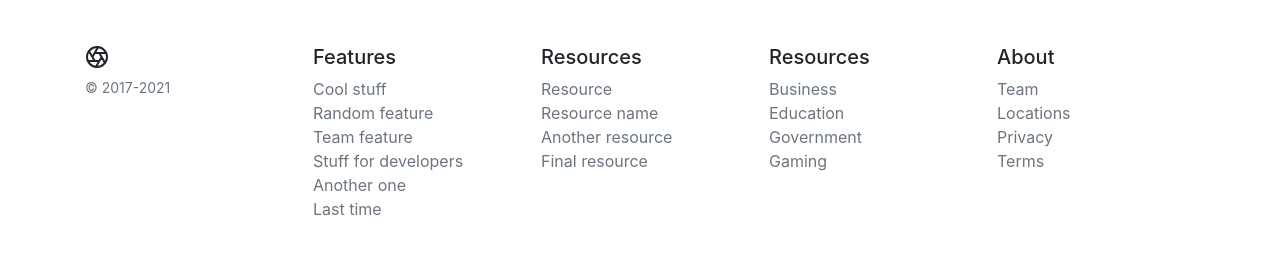
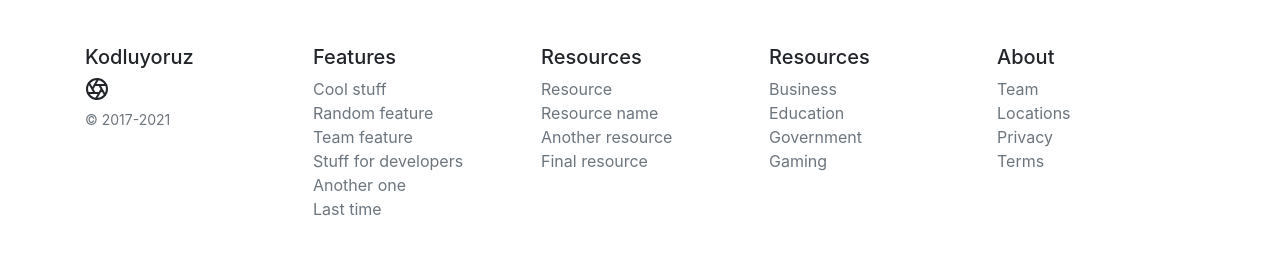
Before and after one commit to esrayildiizz/PatikaKamp, a plain HTML site: page Bootstrap/index..html in a window 1280 px wide. Shown: the part 1598-1851 px from the top of the page. Drawn offline with nearby package versions, Linux system fonts and the light colour scheme.

Commit message:
Son olarak footer eklendi ve web sitesi hazir.

```diff
--- a/Bootstrap/index..html
+++ b/Bootstrap/index..html
@@ -230,6 +230,7 @@
 <footer class="container py-5">
     <div class="row">
       <div class="col-12 col-md">
+        <h5> Kodluyoruz</h5>
         <svg xmlns="http://www.w3.org/2000/svg" width="24" height="24" fill="none" stroke="currentColor" stroke-linecap="round" stroke-linejoin="round" stroke-width="2" class="d-block mb-2" role="img" viewBox="0 0 24 24" focusable="false"><title>Product</title><circle cx="12" cy="12" r="10"></circle><path d="M14.31 8l5.74 9.94M9.69 8h11.48M7.38 12l5.74-9.94M9.69 16L3.95 6.06M14.31 16H2.83m13.79-4l-5.74 9.94"></path></svg>
         <small class="d-block mb-3 text-muted">© 2017-2021</small>
       </div>
@@ -278,39 +279,6 @@
 
 
 
-
-
-
-
-
-
-
-
-
-
-
-
-
-
-
-
-
-
-
-
-
-
-
-
-
-
-
-
-
-
-
-
-
     <!-- Optional JavaScript; choose one of the two! -->
 
     <!-- Option 1: jQuery and Bootstrap Bundle (includes Popper) -->
```
